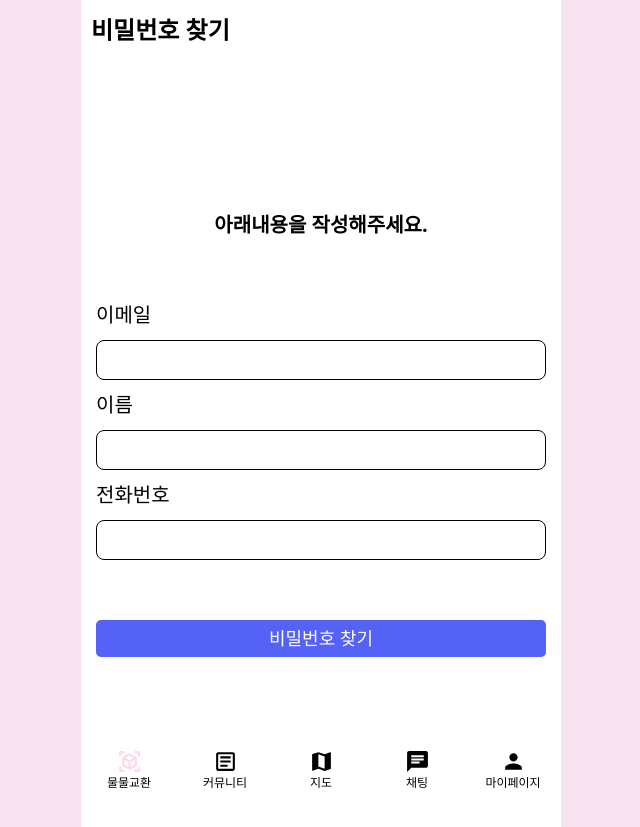
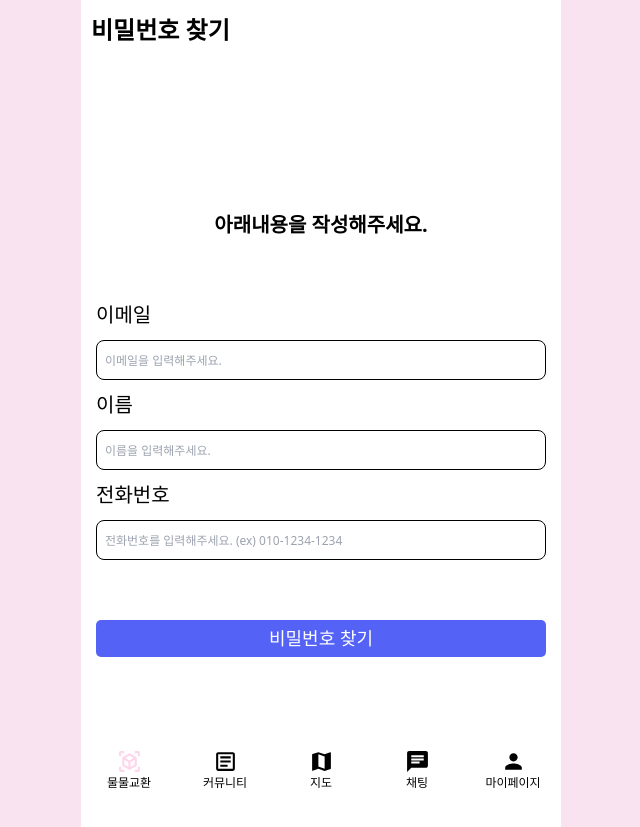
Before and after one commit to KostaMiniProject/MainProject-Front, a Next.js app: page /find/password in a window 1280 px wide. Shown: the whole page, without its empty margins (319-959 px from the left). Built offline with nearby package versions, Linux system fonts and the light colour scheme.

Commit message:
[Feat] placeholder  항목 추가

```diff
--- a/components/InputBox.tsx
+++ b/components/InputBox.tsx
@@ -1,29 +1,31 @@
-'use client';
-import React, { useState } from 'react';
+"use client";
+import React, { useState } from "react";
 // ...
 
 function InputBox({
   onChange,
   onFocusChange,
-  type = 'text',
+  type = "text",
   content,
+  message,
 }: {
   onChange: (value: string) => void;
   onFocusChange?: (isFocused: boolean) => void;
   type?: string;
   content?: string;
+  message?: string;
 }) {
-  const [color, setColor] = useState('');
+  const [color, setColor] = useState("");
 
   function handleFocus() {
-    setColor('border-base');
+    setColor("border-base");
     if (onFocusChange) {
       onFocusChange(true); // 포커스되었을 때 이벤트 실행
     }
   }
 
   function handleBlur() {
-    setColor('border-gray');
+    setColor("border-gray");
     if (onFocusChange) {
       onFocusChange(false); // 포커스가 해제되었을 때 이벤트 실행
     }
@@ -43,6 +45,7 @@ function InputBox({
         onBlur={handleBlur}
         onChange={handleChange}
         value={content}
+        placeholder={message}
       />
     </div>
   );
```
